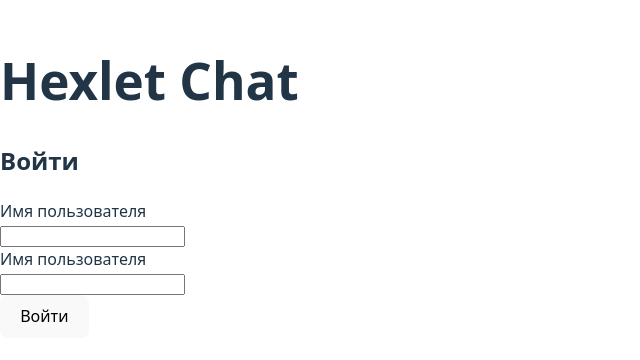
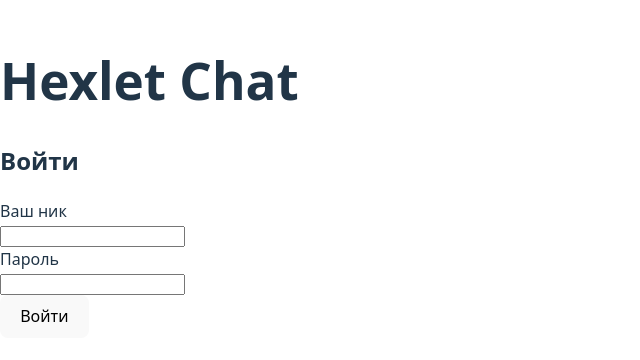
Before and after one commit to NastyaSia04/frontend-project-12, a React (Vite) app in the folder frontend/: page /login in a window 1280 px wide. Shown: the part 222-582 px from the top of the page, without its empty margins (0-640 px from the left). Built offline with nearby package versions, Linux system fonts and the light colour scheme.

Commit message:
added form submission, token receipt, and authorization error handling

```diff
--- a/frontend/package.json
+++ b/frontend/package.json
@@ -10,6 +10,7 @@
     "preview": "vite preview"
   },
   "dependencies": {
+    "axios": "^1.11.0",
     "formik": "^2.4.6",
     "react": "^19.1.0",
     "react-dom": "^19.1.0",
--- /dev/null
+++ b/frontend/src/api/auth.js
@@ -0,0 +1,15 @@
+import axios from 'axios'
+
+const BASE_URL = '/api/v1'
+
+export const login = async (username, password) => {
+  const response = await axios.post(`${BASE_URL}/login`, {
+    username,
+    password,
+  })
+
+  return response.data  // { token, username }
+}
+
+//Эта функция делает POST-запрос на /api/v1/login и возвращает ответ от сервера.
+//Если логин/пароль неправильные, axios выбросит ошибку — я ее обрабатываю в LoginPage
--- a/frontend/src/pages/LoginPage.jsx
+++ b/frontend/src/pages/LoginPage.jsx
@@ -1,49 +1,59 @@
-import { Formik } from 'formik'
+import { Field, Form, Formik } from 'formik'
+import { useNavigate } from 'react-router-dom'
+import { login } from '../api/auth'
 
 const LoginPage = () => {
-  //схема валидации
-  //const validationSchema = yup.object({
-  //username: yup.string().required('Введите имя пользователя')
-  //})
+  const navigate = useNavigate() //useNavigate позволяет программно переходить по маршрутам, как будто пользователь кликнул по ссылке:
+  //navigate('/login'); - редирект на страницу входа
+  //navigate('/', { replace: true }); - перейти без добавления в историю браузера
 
-  //обработчик отправки формы(пока логируем)
-  //const handleSubmit = (values) => {
-  //console.log('Данные формы:', values)
-  //}
+  //setSubmitting(false) — сообщает Formik, что форма больше не в состоянии "отправки".
+  //setStatus('ошибка') — позволяет передать текст ошибки
+  const handleSubmit = async (values, { setSubmitting, setStatus }) => {
+    try {
+      const { token, username } = await login(values.username, values.password) // Попытка входа на сервер, Если всё хорошо, сервер отвечает: { token: '...', username: '...' }
+      localStorage.setItem('token', token) //сохраняем токен и имя пользователя в localStorage, чтобы потом использовать (для запроса к серверу и доступа к чату). один раз после входа.
+      localStorage.setItem('username', username)
+      navigate('/') // переход на главную страницу (чат)
+    } catch {
+      setStatus('Неверные имя пользователя или пароль') // Показываем сообщение об ошибке авторизации
+    } finally {
+      setSubmitting(false) //Убираем состояние "загрузки" (например, чтобы снова показать кнопку "Войти").
+    }
+  }
 
   return (
     <div>
       <h2>Войти</h2>
       <Formik
         initialValues={{ username: '', password: '' }}
-        onSubmit={(values) => {
-          console.log(values)
-        }}
+        onSubmit={handleSubmit}
       >
-        {({ handleSubmit, handleChange, values }) => (
-          <form onSubmit={handleSubmit}>
+        {({ status, isSubmitting }) => (
+          // status — это произвольное значение, которое можно установить вручную в onSubmit с помощью setStatus().
+          // isSubmitting - это флаг, который показывает, что форма сейчас отправляется (т.е. обработчик onSubmit работает). Formik автоматически устанавливает isSubmitting в true, когда пользователь нажимает кнопку "Войти", и сбрасывает его в false, когда вызываем setSubmitting(false)
+          <Form>
             <div>
-              <label htmlFor='username'>Имя пользователя</label><br />
-              <input
+              <label htmlFor="username">Ваш ник</label><br />
+              <Field
                 id='username'
                 name='username'
                 type='text'
-                onChange={handleChange}
-                value={values.username}
               />
             </div>
             <div>
-              <label htmlFor='username'>Имя пользователя</label><br />
-              <input
+              <label htmlFor='password'>Пароль</label><br />
+              <Field
                 id='password'
                 name='password'
                 type='password'
-                onChange={handleChange}
-                value={values.password}
               />
             </div>
-            <button type='submit'>Войти</button>
-          </form>
+
+            {status && <div>{status}</div>}
+
+            <button type='submit' disabled={isSubmitting}>Войти</button>
+          </Form>
         )}
       </Formik>
     </div>
--- a/frontend/src/pages/MainPage.jsx
+++ b/frontend/src/pages/MainPage.jsx
@@ -1,3 +1,24 @@
-const MainPage = () => <h1>Главная страница чата</h1>
+import { useEffect } from 'react'
+import { useNavigate } from 'react-router-dom'
+
+
+const MainPage = () => {
+  const navigate = useNavigate()
+
+  useEffect(() => {
+    const token = localStorage.getItem('token')
+    if (!token) {
+      //если токена нет — редирект на /login
+      navigate('/login')
+    }
+  }, [navigate])
+
+  return (
+    <div>
+      <h1>Добро пожаловать в чат!</h1>
+      {/* Здесь позже будет интерфейс чата */}
+    </div>
+  )
+}
 
 export default MainPage
--- a/frontend/src/pages/NotFoundPage.jsx
+++ b/frontend/src/pages/NotFoundPage.jsx
@@ -10,3 +10,5 @@ const NotFoundPage = () => {
 }
 
 export default NotFoundPage
+
+//адрес картинки src="https://cdn.hexlet.io/assets/error-page/not-found.svg"
```
Also changed, not shown: frontend/src/schema.js (added, +13 -0 lines), 1 other file (tests, documents, lock files or other folders).
